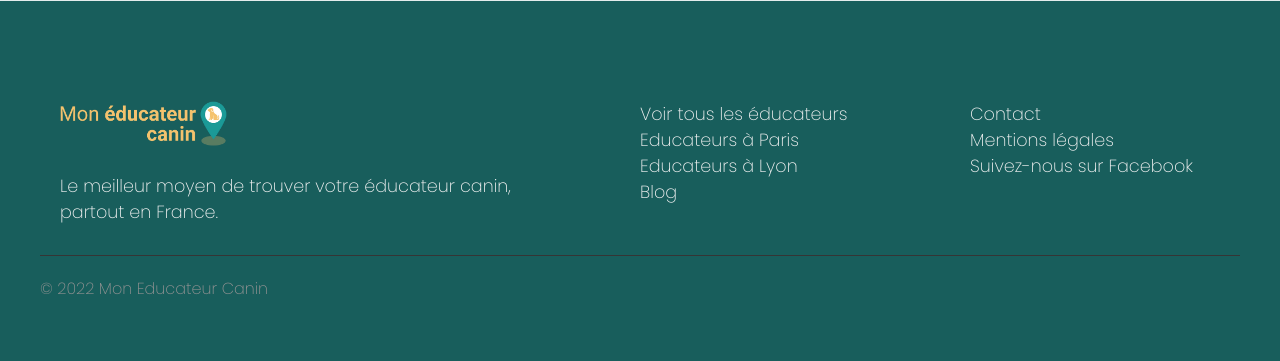
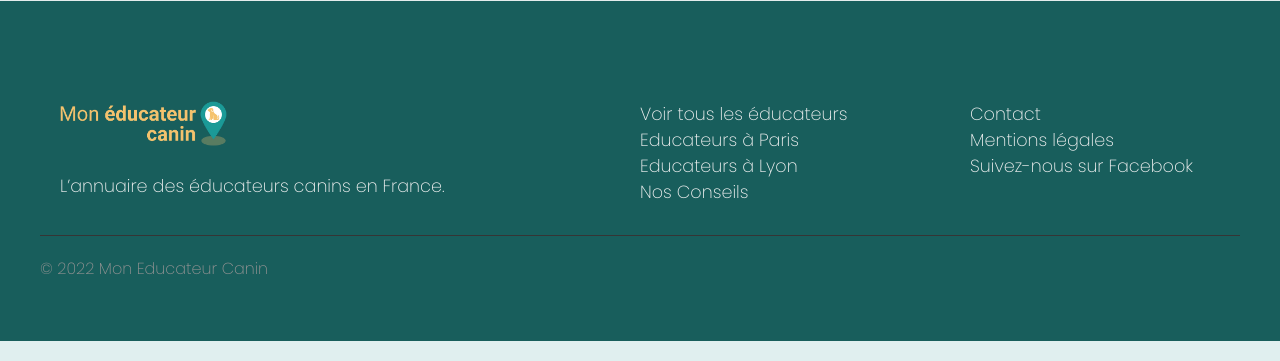
Before and after one commit to pierregoaer/my-dog-trainer, a Flask app: page /blog in a window 1280 px wide. Shown: the part 863-1224 px from the top of the page. Run offline with Flask 2, Linux system fonts and the light colour scheme.

Commit message:
Feedback from client

```diff
--- a/main.py
+++ b/main.py
@@ -10,7 +10,7 @@ EMAIL_SENDER = f'{os.environ["EMAIL_SENDER_1_1"]}@gmail.com'
 EMAIL_RECIPIENT_1 = f'{os.environ["EMAIL_RECIPIENT_1_1"]}.{os.environ["EMAIL_RECIPIENT_1_2"]}.ad@gmail.com'
 EMAIL_RECIPIENT_2 = f'{os.environ["EMAIL_RECIPIENT_2_1"]}.{os.environ["EMAIL_RECIPIENT_2_2"]}@gmail.com'
 
-print(GOOGLE_PASSWORD, EMAIL_SENDER, EMAIL_RECIPIENT_1, EMAIL_RECIPIENT_2)
+# print(GOOGLE_PASSWORD, EMAIL_SENDER, EMAIL_RECIPIENT_1, EMAIL_RECIPIENT_2)
 
 app = Flask(__name__)
 
--- a/static/styles/index.css
+++ b/static/styles/index.css
@@ -143,7 +143,7 @@
 
 .faq li {
     border-bottom: 1px solid var(--dark-grey);
-    margin-bottom: 15px;
+    margin-bottom: 30px;
 }
 
 .faq li.active .answer {
--- a/templates/footer.html
+++ b/templates/footer.html
@@ -5,7 +5,7 @@
                 <img class="footer-logo" src="{{ url_for('static',filename='assets/logo.png') }}" alt=""/>
             </a>
             <p>
-                Le meilleur moyen de trouver votre éducateur canin, partout en France.
+                L’annuaire des éducateurs canins en France.
             </p>
         </div>
         <div class="column column-2">
@@ -13,7 +13,7 @@
             <a href="/educateurs">Voir tous les éducateurs</a>
             <a href="/educateurs/region/Paris">Educateurs à Paris</a>
             <a href="/educateurs/region/Lyon">Educateurs à Lyon</a>
-            <a href="/blog">Blog</a>
+            <a href="/blog">Nos Conseils</a>
         </div>
         <div class="column column-3">
 <!--            <p class="label">Navigation</p>-->
```
